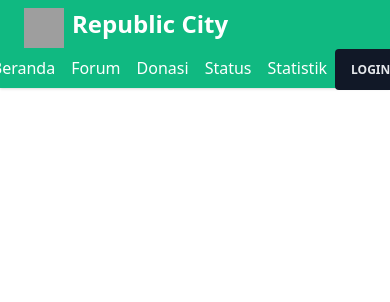
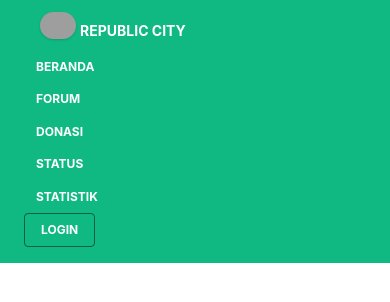
Before and after one commit to rahmatagungj/rcrp-landingpage, a React (Create React App) app: page / in a window 390 px wide. Shown: the top 302 px of the page. Built offline with nearby package versions, Linux system fonts and the light colour scheme; grey boxes are pictures that could not be loaded.

Commit message:
Responsive Navbars

```diff
--- a/src/App.js
+++ b/src/App.js
@@ -1,11 +1,11 @@
 import { BrowserRouter as Router, Switch, Route } from "react-router-dom";
-import Navbar from './components/Navbars';
+import Navbar from './components/Navbars/Navbars';
 import Donasi from "./pages/Donasi/Donasi";
 import Forum from "./pages/Forum/Forum";
 import Home from "./pages/Home/Home";
 import Login from "./pages/Login/Login";
 import Status from "./pages/Status/Status";
-import Statistic from "./pages/Statistic";
+import Statistic from "./pages/Statistik/Statistik";
 import Register from "./pages/Login/Register";
 
 
--- a/src/components/Navbars.js
+++ /dev/null
@@ -1,27 +0,0 @@
-import React from "react";
-
-const Navbars = () => {
-  return(
-    <nav class="font-sans flex flex-col text-center content-center sm:flex-row sm:text-left sm:justify-between py-2 px-6 bg-green-500 shadow sm:items-baseline w-full">
-      <div class="mb-2 sm:mb-0 flex flex-row">
-        <div class="h-10 w-10 self-center mr-2">
-          <img class="h-10 w-10 self-center" src="./images/logo.png" />
-        </div>
-        <div>
-          <a href="/home" class="text-2xl no-underline text-white font-sans font-bold">Republic City</a>
-        </div>
-      </div>
-
-      <div class="sm:mb-0 self-center">
-        <a href="/home" class="text-white hover:text-gray-900 hover:font-medium py-2 px-2 md:mx-2">Beranda</a>
-        <a href="#" class="text-white hover:text-gray-900 hover:font-medium py-2 px-2 md:mx-2">Forum</a>
-        <a href="/Donasi" class="text-white hover:text-gray-900 hover:font-medium py-2 px-2 md:mx-2">Donasi</a>
-        <a href="/Status" class="text-white hover:text-gray-900 hover:font-medium py-2 px-2 md:mx-2">Status</a>
-        <a href="/Statistik" class="text-white hover:text-gray-900 hover:font-medium py-2 px-2 md:mx-2">Statistik</a>
-        <a href="/Login" class="px-4 py-3 bg-gray-900 text-gray-200 text-xs font-semibold rounded hover:bg-gray-800">LOGIN</a>
-      </div>
-    </nav>
-)
-};
-
-export default Navbars;
--- /dev/null
+++ b/src/components/Navbars/Navbars.js
@@ -0,0 +1,62 @@
+import React from "react";
+
+const Navbars = () => {
+  return(
+    <nav className="relative flex flex-wrap items-center justify-between px-2 py-3 bg-green-500 mb-3">
+      <div className="container px-4 mx-auto flex flex-wrap items-center justify-between">
+        <div className="w-full relative flex justify-between lg:w-auto  px-4 lg:static lg:block lg:justify-start">
+          <div className="flex flex-wrap justify-center">
+            <div className="w-9 mr-1">
+              <img alt="..." src= 'https://www.upload.ee/image/13362312/logo.png' className="shadow rounded-full max-w-full h-auto align-middle border-none" />
+            </div>
+              <a className="text-sm font-bold leading-relaxed inline-block mr-4 py-2 whitespace-nowrap uppercase text-white" href="#pablo">
+              Republic City
+              </a>
+          </div>
+        </div>
+        <div className="lg:flex flex-grow items-center" id="example-navbar-warning">
+          <ul className="flex flex-col lg:flex-row list-none ml-auto">
+            <li className="nav-item">
+              <a className="px-3 py-2 flex items-center text-xs uppercase font-bold leading-snug text-white hover:text-green-800" href="/Home">
+                Beranda
+              </a>
+            </li>
+
+            <li className="nav-item">
+              <a className="px-3 py-2 flex items-center text-xs uppercase font-bold leading-snug text-white hover:text-green-800" href="/Forum">
+                Forum
+              </a>
+            </li>
+
+            <li className="nav-item">
+              <a className="px-3 py-2 flex items-center text-xs uppercase font-bold leading-snug text-white hover:text-green-800" href="/Donasi">
+                Donasi
+              </a>
+            </li>
+
+            <li className="nav-item">
+              <a className="px-3 py-2 flex items-center text-xs uppercase font-bold leading-snug text-white hover:text-green-800" href="/Status">
+                Status
+              </a>
+            </li>
+
+            <li className="nav-item">
+              <a className="px-3 py-2 flex items-center text-xs uppercase font-bold leading-snug text-white hover:text-green-800" href="/Statistik">
+                Statistik
+              </a>
+            </li>
+
+            <li className="nav-item">
+              <button class="text-white bg-transparent border border-solid border-green-800 hover:bg-green-800 hover:text-white active:bg-green-800 font-bold uppercase text-xs px-4 py-2 rounded outline-none focus:outline-none mr-1 mb-1 ease-linear transition-all duration-150" type="button" href="/Login">
+                LOGIN
+                </button>
+            </li>
+
+          </ul>
+        </div>
+      </div>
+    </nav>
+)
+};
+
+export default Navbars;
--- a/src/pages/Home.js
+++ /dev/null
@@ -1,7 +0,0 @@
-import React from "react";
-
-const Home = () => {
-  return <div>Homepage</div>;
-};
-
-export default Home;
```
Also changed, not shown: src/pages/Statistik/Statistik.js (renamed from src/pages/Statistic.js).
